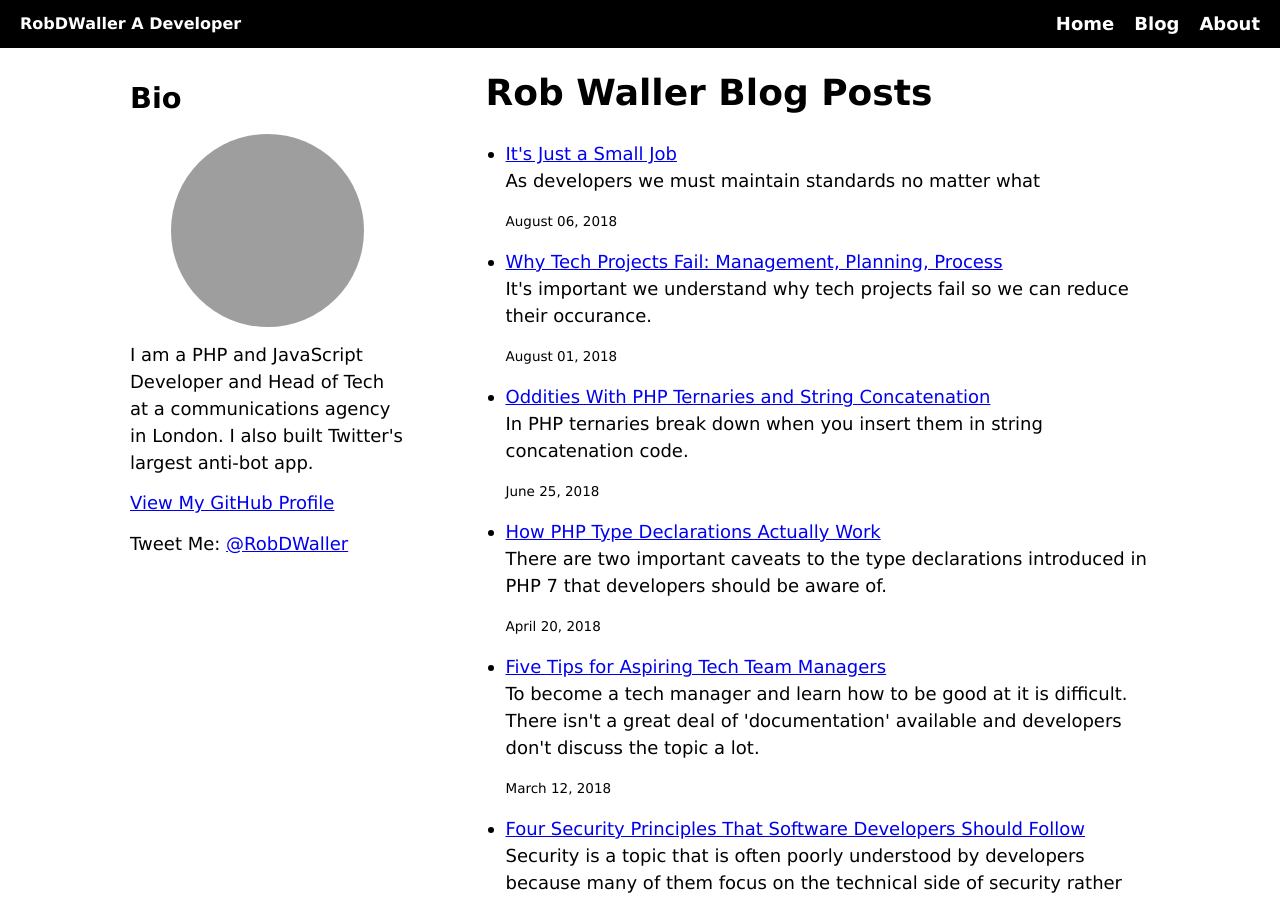
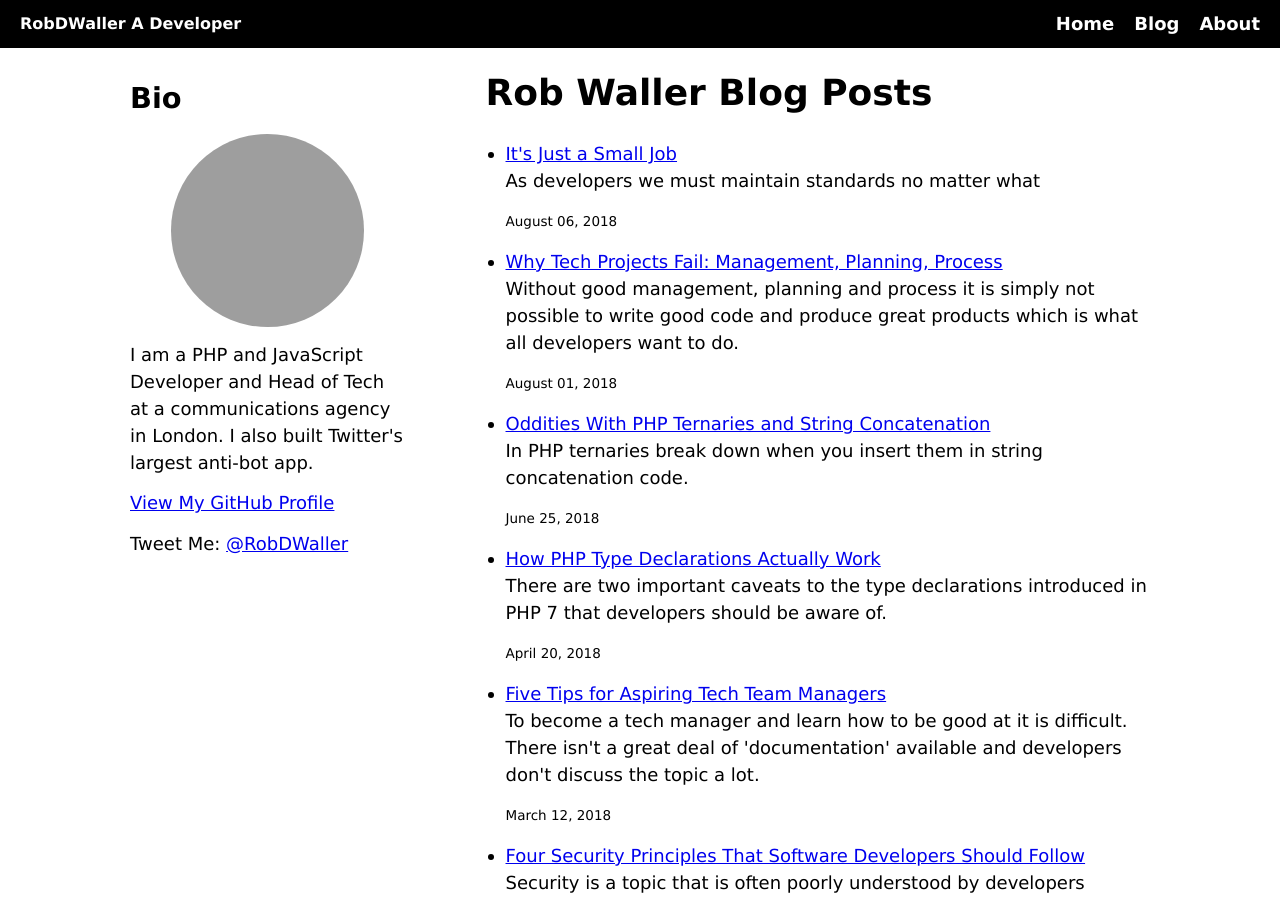
Before and after one commit to RobDWaller/robdwaller.github.io, a Jekyll site: the page built from blog.html, in a window 1280 px wide and 900 px high. Built offline with Jekyll 4.4.1, drawn with Linux system fonts in a browser that asks for light colours; grey boxes are pictures that could not be loaded.

Commit message:
Improved description for project fail post

```diff
--- a/_posts/2018-08-01-why-tech-projects-fail.md
+++ b/_posts/2018-08-01-why-tech-projects-fail.md
@@ -1,7 +1,7 @@
 ---
 layout: 'post'
 title: "Why Tech Projects Fail: Management, Planning, Process"
-description: "It's important we understand why tech projects fail so we can reduce their occurance."
+description: "Without good management, planning and process it is simply not possible to write good code and produce great products which is what all developers want to do."
 published: true
 tags: [management, planning, process, development]
 ---
```
